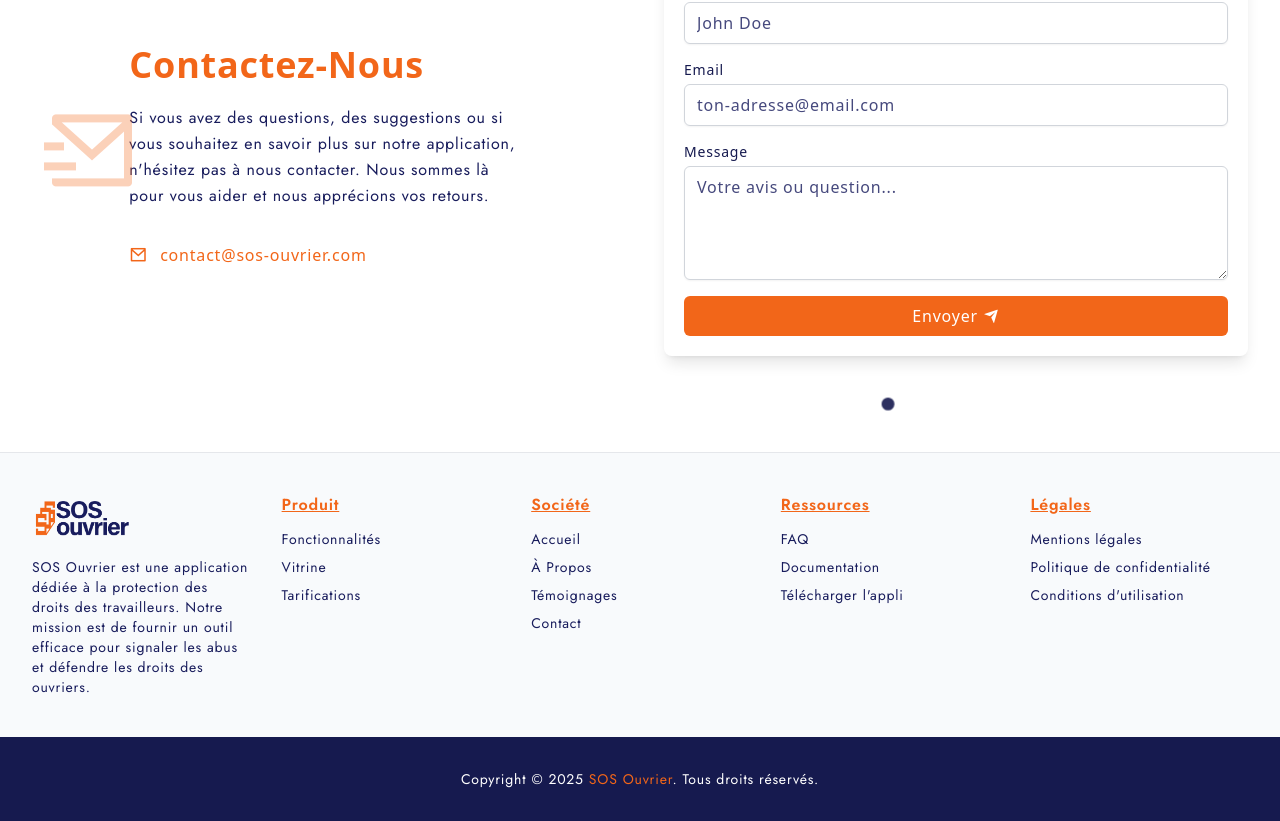
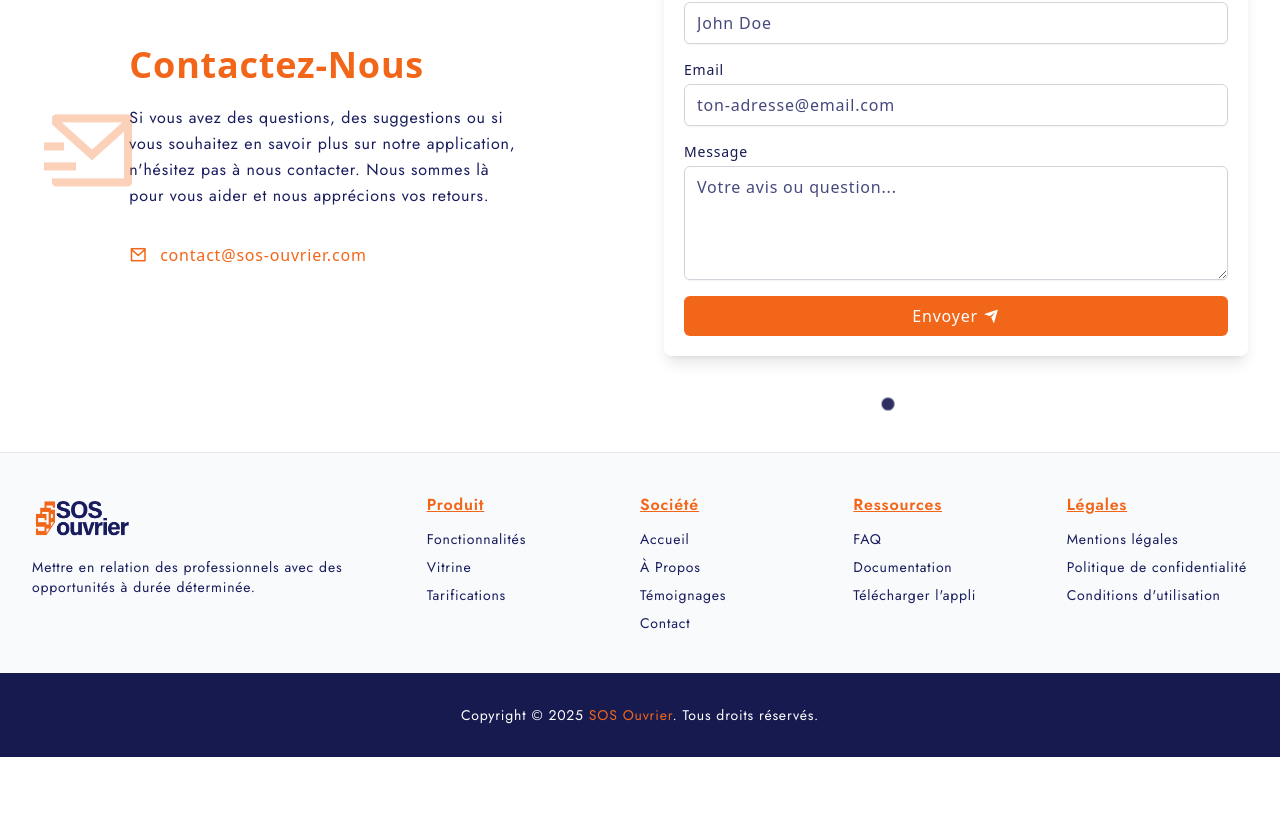
Before and after one commit to Fredhack1/sos-ouvrier-website, an Angular app: page / in a window 1280 px wide. Shown: the part 5615-6436 px from the top of the page. After the commit the page ends 6372 px from the top, so only its background shows below. Built offline with nearby package versions, Linux system fonts and the light colour scheme.

Commit message:
Update footer layout and content for improved clarity and structure

```diff
--- a/src/app/components/footer/footer.component.html
+++ b/src/app/components/footer/footer.component.html
@@ -1,12 +1,10 @@
 <section id="footer" class="relative py-10 hover:overflow-hidden bg-slate-50 border-t">
     <div class="container mx-auto px-4 sm:px-6 lg:px-8 font-jost">
-        <div class="grid grid-cols-1 md:grid-cols-5 gap-8">
+        <div class="grid grid-cols-1 md:grid-cols-[2fr_1fr_1fr_1fr_1fr] gap-8">
             <div>
                 <img src="assets/img/logo-png.png" alt="logo" class="h-12 mb-4">
                 <p class="text-sm text-color-primary font-jost">
-                    SOS Ouvrier est une application dédiée à la protection des droits des travailleurs. Notre mission
-                    est
-                    de fournir un outil efficace pour signaler les abus et défendre les droits des ouvriers.
+                    Mettre en relation des professionnels avec des opportunités à durée déterminée.
                 </p>
             </div>
             <div>
```
